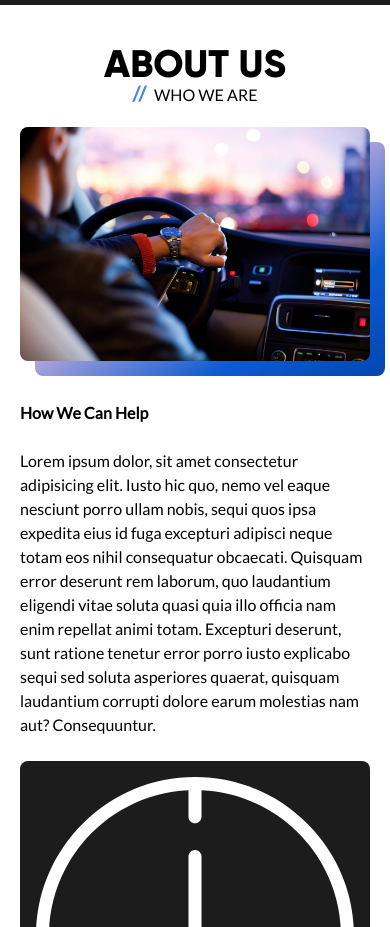
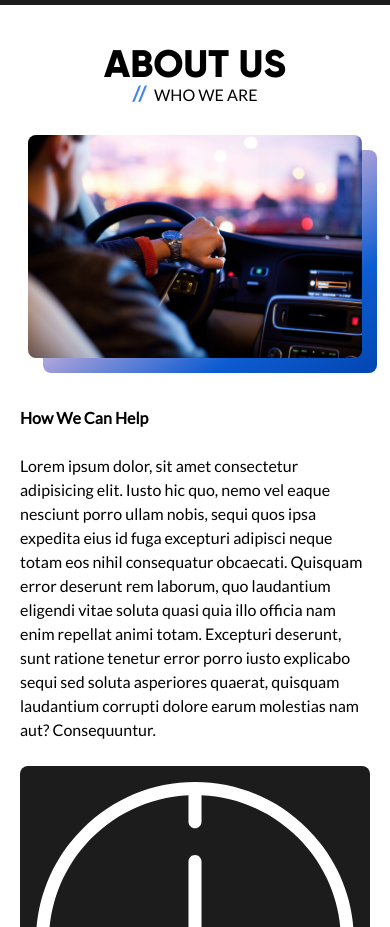
Before and after one commit to ChristianWare/Transport, a Next.js app: page / in a window 390 px wide. Shown: the part 2460-3387 px from the top of the page. Built offline with nearby package versions, Linux system fonts and the light colour scheme.

Commit message:
About Image Padding Update

```diff
--- a/comps/about/About.module.css
+++ b/comps/about/About.module.css
@@ -101,3 +101,9 @@
         border-radius: 8px;
     }
 }
+
+@media screen and (max-width: 568px) {
+    .left {
+        padding: 1rem;
+    }
+}
```
